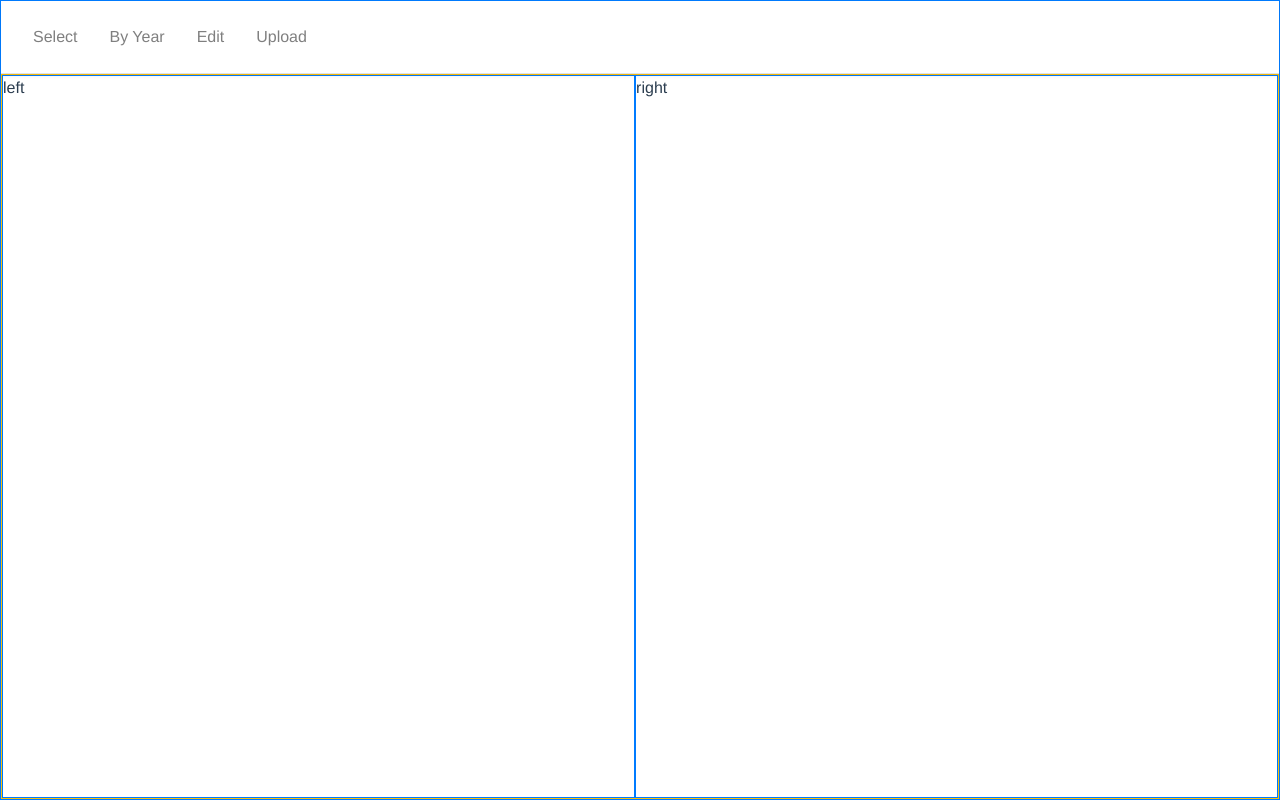
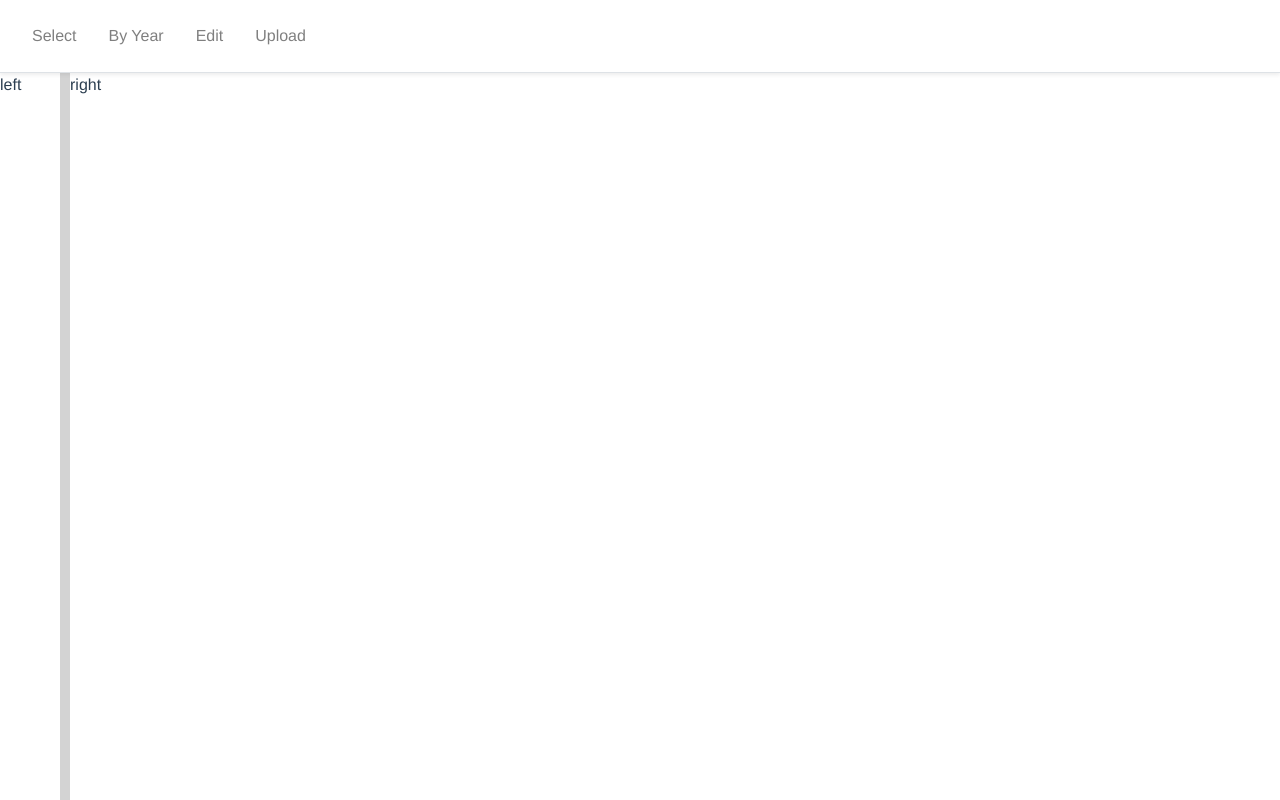
Before and after one commit to bonham/trackmanager, a Vue app in the folder client/: page / in a window 1280 px wide. Built offline with nearby package versions, Linux system fonts and the light colour scheme.

Commit message:
split slider first version

```diff
--- a/client/src/views/SelectTracksPage.vue
+++ b/client/src/views/SelectTracksPage.vue
@@ -1,19 +1,27 @@
 <template>
   <div
     id="root"
-    class="position-absolute h-100 w-100 border border-primary d-flex flex-column"
+    class="position-absolute h-100 w-100 d-flex flex-column"
   >
     <track-manager-nav-bar />
-    <div class="d-flex flex-row border border-warning flex-grow-1">
+    <div class="d-flex flex-row flex-grow-1">
       <div
-        id="one"
-        class="flex-grow-1 border border-primary overflow-hidden"
+        id="left"
+        ref="left"
+        class="overflow-hidden"
+        :style="leftBoxStyleObject"
       >
         left
       </div>
       <div
-        id="two"
-        class="flex-grow-1 border border-primary overflow-hidden"
+        id="middle"
+        ref="middle"
+        class="overflow-hidden"
+        @mousedown="dragMouseDown"
+      />
+      <div
+        id="right"
+        class="flex-grow-1 overflow-hidden"
       >
         right
       </div>
@@ -33,11 +41,42 @@ export default {
     return {
       text: `
           Anim pariatur cliche reprehenderit, enim eiusmod high life accusamus terry
-        `
+        `,
+      positions: {
+        clientX: undefined,
+        clientY: undefined,
+        movementX: 0,
+        movementY: 0
+      },
+      leftBoxStyleObject: {
+        'flex-basis': '60px'
+      }
+    }
+  },
+  methods: {
+    dragMouseDown: function (event) {
+      event.preventDefault()
+      this.positions.clientX = event.clientX
+      document.onmousemove = this.borderDrag
+      document.onmouseup = this.closeDragElement
+    },
+    borderDrag: function (event) {
+      event.preventDefault()
+      this.positions.movementX = this.positions.clientX - event.clientX
+      this.positions.clientX = event.clientX
+      this.leftBoxStyleObject['flex-basis'] = (this.$refs.left.offsetWidth - this.positions.movementX) + 'px'
+    },
+    closeDragElement: function () {
+      document.onmouseup = null
+      document.onmousemove = null
     }
   }
 }
 </script>
 <style scoped>
 
+#middle {
+  background-color: lightgrey;
+  flex-basis: 10px;
+}
 </style>
```
